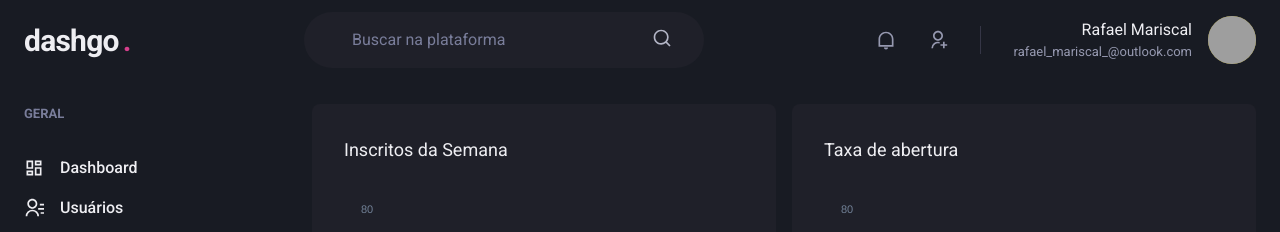
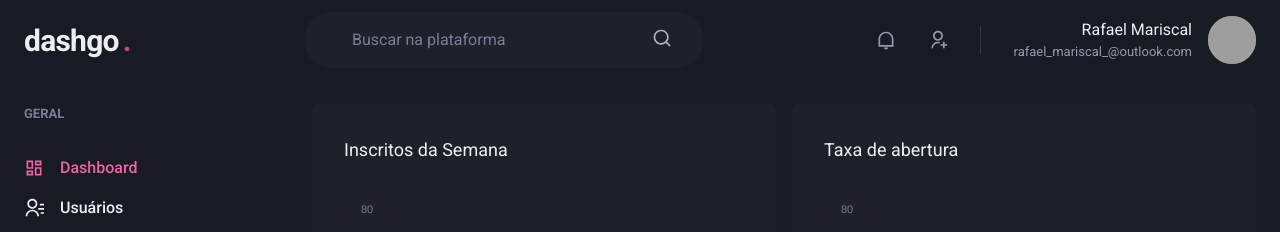
Before and after one commit to RafaelMariscal/react-query_cache_control, a Next.js app: page /dashboard in a window 1280 px wide. Shown: the top 232 px of the page. Built offline with nearby package versions, Linux system fonts and the light colour scheme; grey boxes are pictures that could not be loaded.

Commit message:
Finish/Frontend builded with chakra-ui

```diff
--- /dev/null
+++ b/src/components/ActiveLink.tsx
@@ -0,0 +1,31 @@
+import Link, { LinkProps } from "next/link"
+import { useRouter } from "next/router"
+import { cloneElement, ReactElement, ReactNode } from "react"
+
+interface ActiveLinkProps extends LinkProps {
+  children: ReactElement
+  shouldMatchExactHref?: boolean
+}
+
+export function ActiveLink({ children, shouldMatchExactHref, ...rest }: ActiveLinkProps) {
+  const { asPath } = useRouter()
+
+  let isActive = false
+
+  if (shouldMatchExactHref && (asPath === rest.href || asPath === rest.as)) {
+    isActive = true
+  }
+  if (!shouldMatchExactHref &&
+    (asPath.startsWith(String(rest.href)) ||
+      asPath.startsWith(String(rest.as)))) {
+    isActive = true
+  }
+
+  return (
+    <Link {...rest}>
+      {cloneElement(children, {
+        color: isActive ? 'pink.400' : 'gray.50'
+      })}
+    </Link>
+  )
+}
--- a/src/components/Sidebar/NavLink.tsx
+++ b/src/components/Sidebar/NavLink.tsx
@@ -1,6 +1,7 @@
 import { Icon, Link as ChakraLink, Text, LinkProps as ChakraLinkProps } from '@chakra-ui/react'
 import { ElementType } from 'react'
-import Link from "next/link";
+
+import { ActiveLink } from '../ActiveLink';
 
 interface NavLinkProps extends ChakraLinkProps {
   icon: ElementType
@@ -10,12 +11,12 @@
 
 const NavLink = ({ children, icon, href, ...rest }: NavLinkProps) => {
   return (
-    <Link href={href} passHref>
+    <ActiveLink href={href} passHref>
       <ChakraLink display={'flex'} alignItems={'center'} {...rest}>
         <Icon as={icon} fontSize={'20'} />
         <Text ml={'4'} fontWeight={'medium'} >{children}</Text>
       </ChakraLink>
-    </Link>
+    </ActiveLink>
   )
 }
 
```
